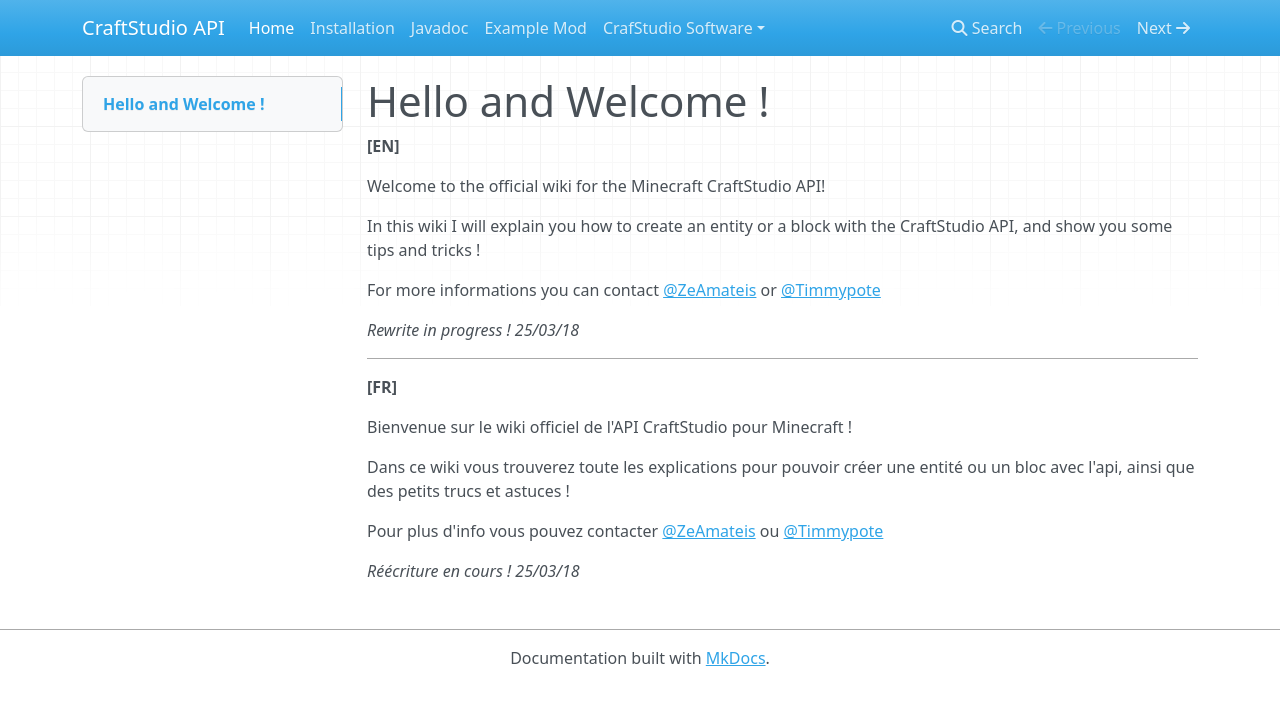
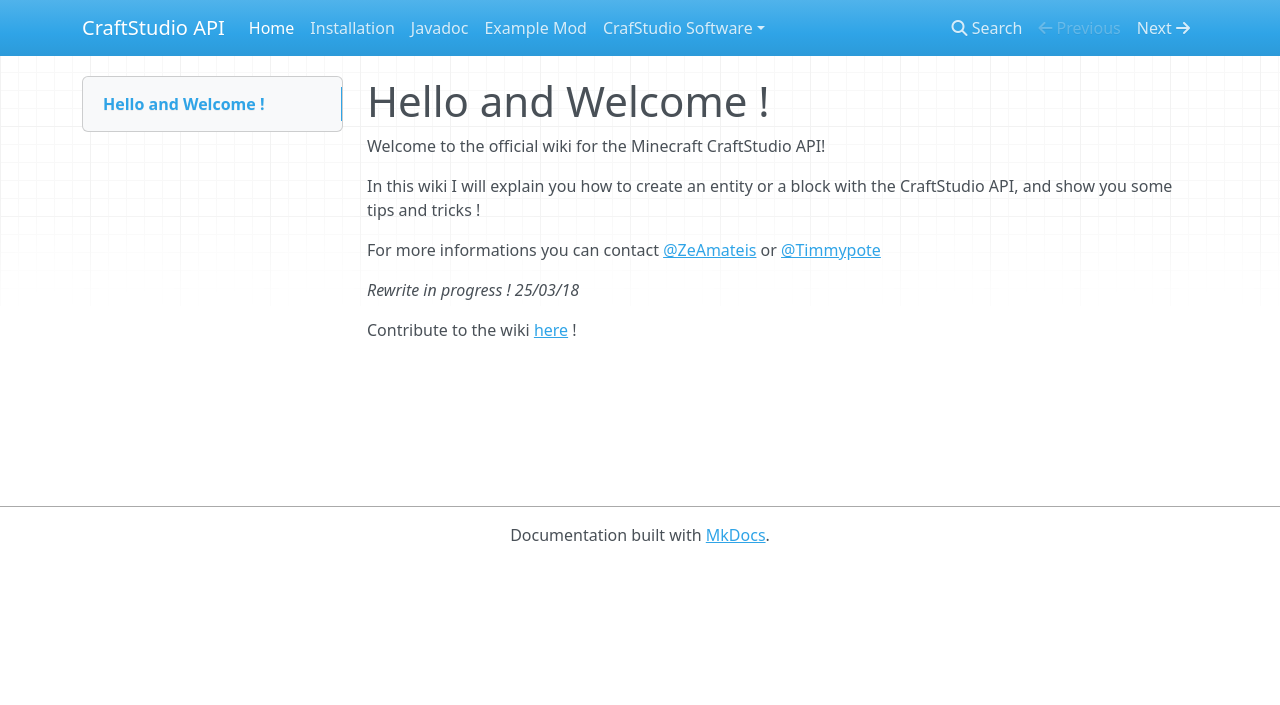
Before and after one commit to Leviathan-Studio/CraftStudio-API-Wiki, an MkDocs documentation site: the page built from docs/index.md, in a window 1280 px wide. Shown: the top 705 px of the page. Built offline with MkDocs 1.6.1, drawn with Linux system fonts in a browser that asks for light colours; nearby versions of some CDN libraries; old or Windows-style settings are respelled for this version of MkDocs.

Commit message:
Update index.md

```diff
--- a/docs/index.md
+++ b/docs/index.md
@@ -1,7 +1,5 @@
 Hello and Welcome !
 ===================
-
-**[EN]**
 
  Welcome to the official wiki for the Minecraft CraftStudio API!
 
@@ -11,13 +9,4 @@
 
  _Rewrite in progress ! 25/03/18_
 
-***
- **[FR]**
-
- Bienvenue sur le wiki officiel de l'API CraftStudio pour Minecraft !
-
- Dans ce wiki vous trouverez toute les explications pour pouvoir créer une entité ou un bloc avec l'api, ainsi que des petits trucs et astuces !
-
- Pour plus d'info vous pouvez contacter [@ZeAmateis](twitter.com/ZeAmateis) ou [@Timmypote](twitter.com/Timmypote)
-
- _Réécriture en cours ! 25/03/18_
+ Contribute to the wiki [here](https://github.com/Leviathan-Studio/CraftStudio-API-Wiki) !
```
